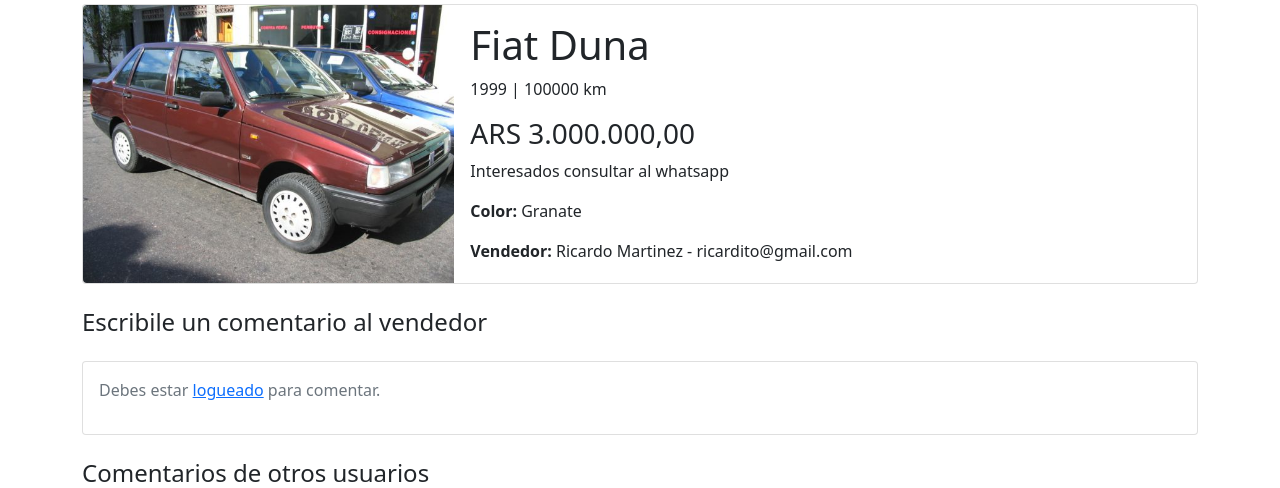
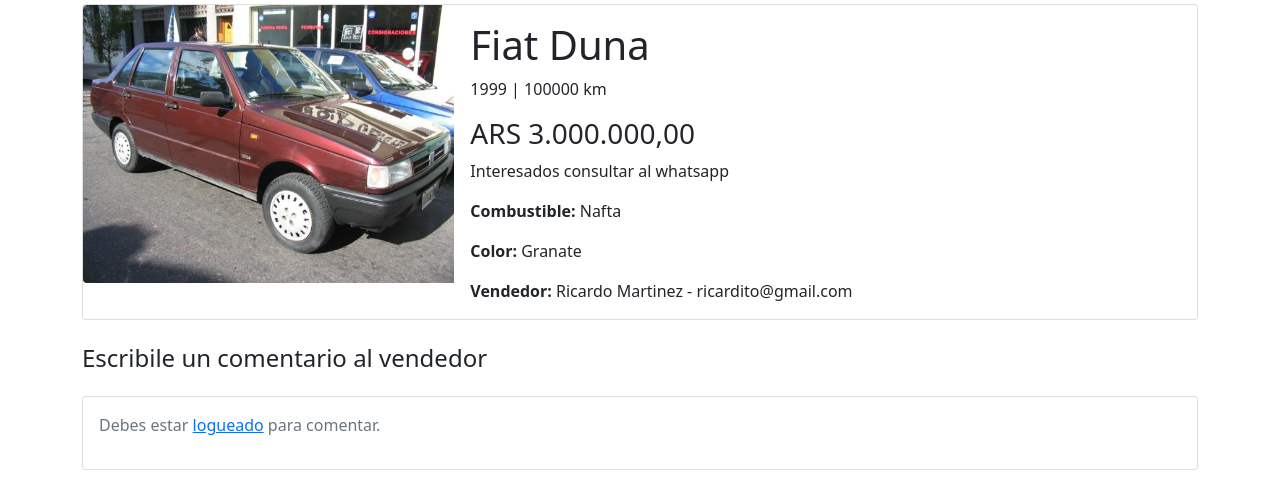
Before and after one commit to NicoColla/ultima_entrega, a Django app: page /mercado/publicacion/1/ in a window 1280 px wide. Shown: the part 132-620 px from the top of the page. Run offline with Django 5.2, Linux system fonts and the light colour scheme; data comes from the database, SQL or seed files in the repository; some libraries are stand-ins or nearby versions.

Commit message:
fix-ver_publicacion

```diff
--- a/mercado/templates/barra/publicacion/ver_publicacion.html
+++ b/mercado/templates/barra/publicacion/ver_publicacion.html
@@ -17,6 +17,20 @@
                 <p class="card-text">{{ publicacion.año }} | {{ publicacion.kilometros }} km</p>
                 <h3 class="card-text">ARS {{ publicacion.precio|custom_format }}</h3>
                 <p class="card-text">{{ publicacion.descripcion }}</p>
+                <p class="card-text"><strong>Combustible:</strong>
+                    {% if publicacion.combustible %}
+                        {{ publicacion.combustible }}
+                    {% endif %}
+                    {% if publicacion.alt_combustible %}
+                        {% if publicacion.combustible %}
+                            {% if publicacion.alt_combustible != publicacion.combustible %}
+                                | {{ publicacion.alt_combustible }}
+                            {% endif %}
+                        {% else %}
+                            {{ publicacion.alt_combustible }}
+                        {% endif %}
+                    {% endif %}
+                </p>
                 <p class="card-text"><strong>Color:</strong> {{ publicacion.color }}</p>
                 <p class="card-text"><strong>Vendedor:</strong> {{ publicacion.vendedor.first_name }} {{ publicacion.vendedor.last_name }} - {{ publicacion.vendedor.email }}</p>
             </div>
```
